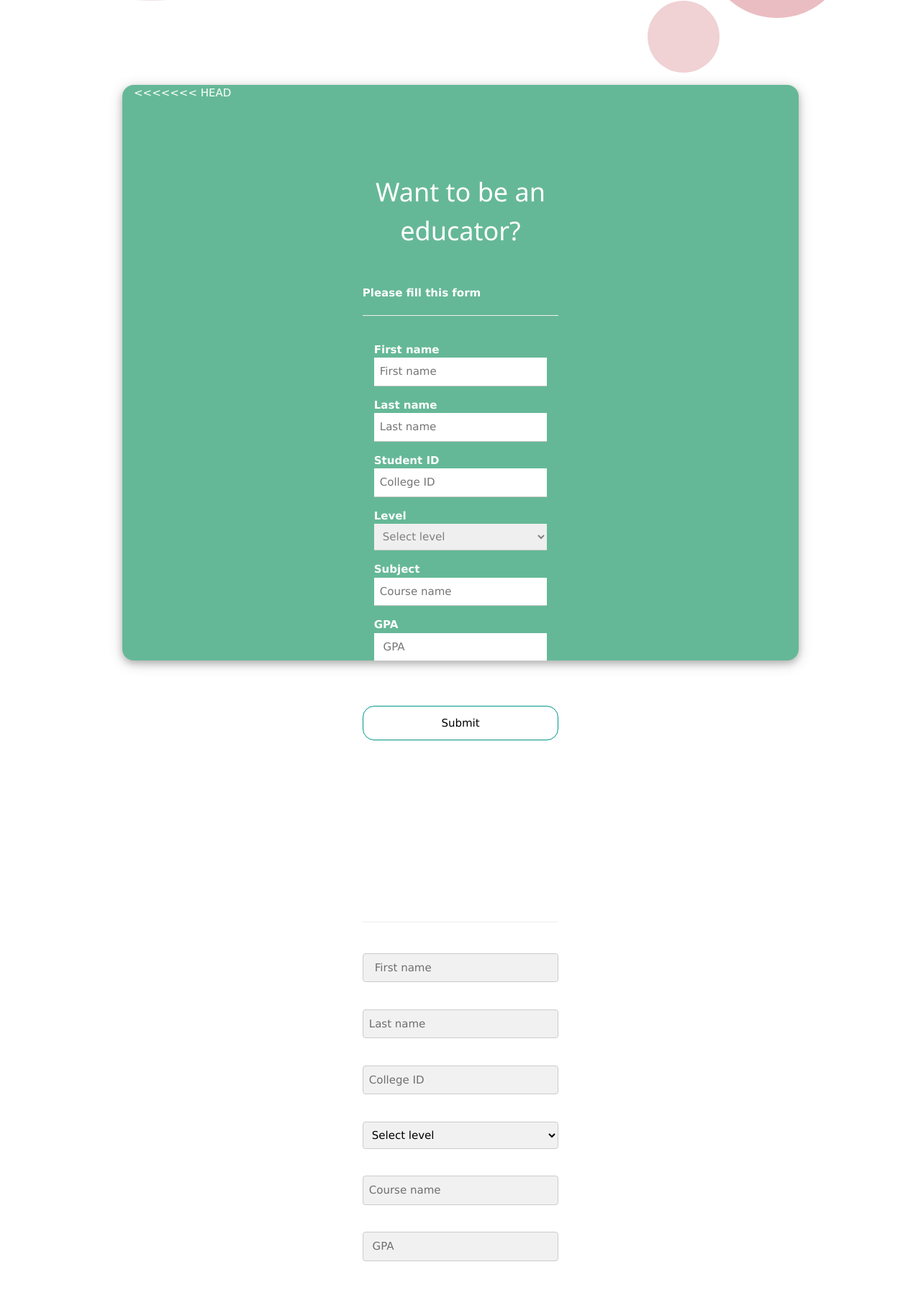
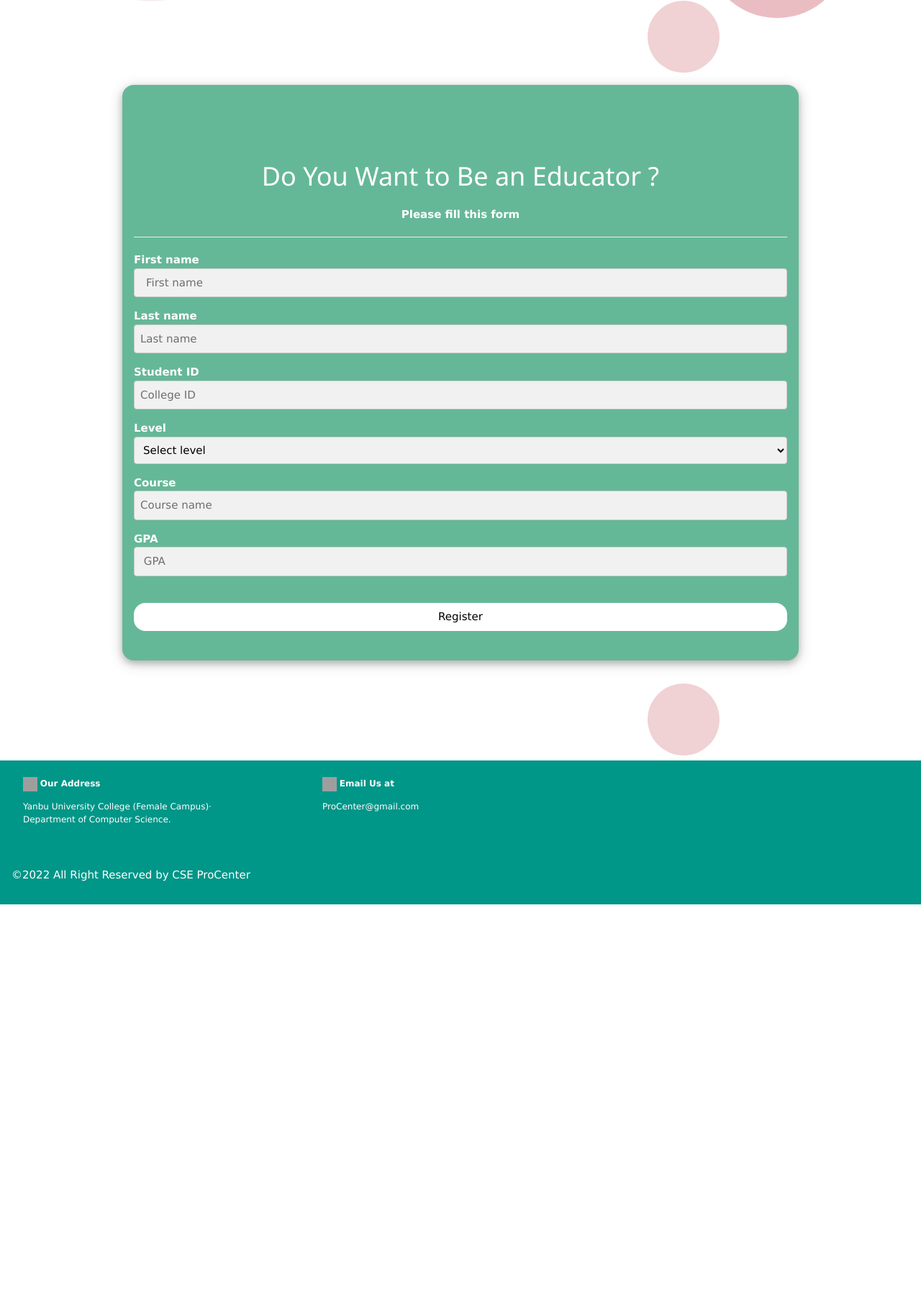
Before and after one commit to Amani-Zaini/ProCenter-CS381, a PHP site: page /be-educator.php in a window 1280 px wide; the page is wider, and only the part inside the window is pictured. Shown: the part 535-2328 px from the top of that part at 72% size. After the commit the page ends 1792 px from the top of that part, so only its background shows below. Run offline with PHP 8.4, Linux system fonts and the light colour scheme; the visitor is signed in with stand-in values (Sample User, id 1); tables that the repository leaves empty or names only in its code hold one stand-in row (values such as "Sample post"); grey boxes are pictures that could not be loaded.

Commit message:
Amani up

```diff
--- a/be-educator.php
+++ b/be-educator.php
@@ -58,39 +58,9 @@
  }
 ?>
 <div class="margin-form w3-text-white w3-panel w3-card-4 w3-round-xlarge ">
-<<<<<<< HEAD
- <form action="#">
-   <h1 class="w3-center"> Want to be an educator?</h1><br>
-   <p class="w3-left-align"><b>Please fill this form</b> </p>
-   <hr>
-   <div class="w3-container ">
-    <p> <label for="FN"><b>First name</b></label><br>
-     <input class=" w3-input " type="text" name="FN" placeholder="First name"></p>
-    <p> <label for="LN"><b>Last name</b></label><br>
-     <input class=" w3-input " type="text" name="LN" placeholder="Last name"></p>
-     <p><label for="ID"><b>Student ID</b></label><br>
-     <input class=" w3-input " type="text" name="ID" placeholder="College ID"></p>
-     <p><label for="level"><b>Level</b></label><br>
-     <select class=" w3-input " required>
-       <option value="" disabled selected hidden><b>Select level</b> </option>
-       <!--hidden word mean that this option will be hidden not visible alongside the other options-->
-       <option class=" w3-input">First-year</option>
-       <option>Sophomore</option>
-       <option>Junior</option>
-       <option>Senior</option>
-     </select></p>
-    <p> <label for="Subject"><b>Subject</b></label><br>
-     <input class=" w3-input " type="text" name="Subject" placeholder="Course name"></p>
-     <p><label for="GPA"><b>GPA</b></label><br>
-     <input class=" w3-input " type="text" name="GPA" placeholder=" GPA"></p>
-   </div>
-   <br>
-   <div class="w3-center w3-padding-24">
-    <input
-    class=" w3-white w3-border-teal w3-round-xlarge w3-padding-large" name="s" type="submit"
-     value="Submit"
- />
-=======
+
+
+
   <form action="#" class="w3-block" method="POST">
     <h1 class="w3-center"> Do You Want to Be an Educator ?</h1>
     <p class="w3-center"><b>Please fill this form </b></p>
@@ -118,7 +88,7 @@
       </select>
     </p>
 
-    <p> <label  class="w3-text-white" for="Subject"><b>Subject</b></label><br>
+    <p> <label  class="w3-text-white" for="Subject"><b>Course</b></label><br>
     <input class="w3-input w3-border w3-light-grey w3-round w3-validate " type="text" name="subject" placeholder="Course name">
     </p>
 
@@ -130,7 +100,7 @@
     <button type="submit"  name="submit" onclick="verify()" class="w3-btn w3-white  w3-border-white w3-round-xlarge w3-padding w3-block">
     Register </button>
 
->>>>>>> b35423d3cba7b68f1742a4ff3f66b7c5b38d2ca7
+
  </form>
 </div>
 <br>
--- a/educator_header.php
+++ b/educator_header.php
@@ -23,11 +23,11 @@
       <nav class="w3-navbar w3-text-grey w3-display-topmiddle w3-margin-top">
         <a
           href="index.php"
-<<<<<<< HEAD
+
           class="w3-bar-item w3-button w3-hover-white w3-hover-text-pink w3-mobile"
-=======
+
           class="w3-bar-item w3-button w3-hover-none w3-hover-text-pink w3-mobile"
->>>>>>> b35423d3cba7b68f1742a4ff3f66b7c5b38d2ca7
+
           >Home</a
         >
         <div class="w3-dropdown-hover w3-mobile">
--- a/student-schedual.php
+++ b/student-schedual.php
@@ -69,7 +69,7 @@
 
       <form method="post" action="">
       <td></td>
-      <td><input type="text" id="stuID" name="stuID" value=<?php echo $_SESSION['college_id'];?> disabled></td>
+      <td><input type="text" id="stuID" name="stuID" value=<?php echo $_SESSION['college_id'];?> readonly></td>
       <td>
 
       <?php
```
Also changed, not shown: student-appointment.php (+4 -4 lines), student_header.php (+4 -4 lines).
